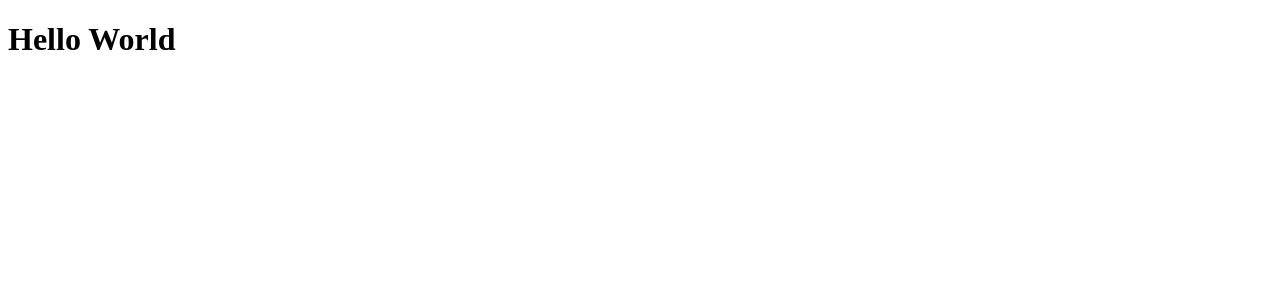
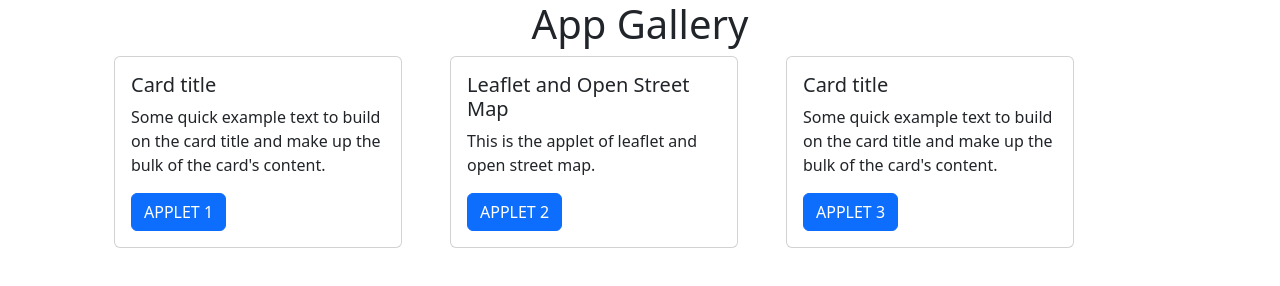
Before and after one commit to Aktziku/IT24C, a plain HTML site: page index.html in a window 1280 px wide. Drawn offline with nearby package versions, Linux system fonts and the light colour scheme.

Commit message:
leaflet and streetmap applet

```diff
--- a/index.html
+++ b/index.html
@@ -3,9 +3,59 @@
 <head>
     <meta charset="UTF-8">
     <meta name="viewport" content="width=device-width, initial-scale=1.0">
-    <title>My Wewbsite</title>
+    <title>App Gallery</title>
+    <link href="https://cdn.jsdelivr.net/npm/bootstrap@5.3.3/dist/css/bootstrap.min.css" rel="stylesheet" integrity="sha384-QWTKZyjpPEjISv5WaRU9OFeRpok6YctnYmDr5pNlyT2bRjXh0JMhjY6hW+ALEwIH" crossorigin="anonymous">
+    <script src="https://cdn.jsdelivr.net/npm/bootstrap@5.3.3/dist/js/bootstrap.bundle.min.js" integrity="sha384-YvpcrYf0tY3lHB60NNkmXc5s9fDVZLESaAA55NDzOxhy9GkcIdslK1eN7N6jIeHz" crossorigin="anonymous"></script>
+
+    <style>
+        .title{
+            text-align: center;
+        }
+        .container{
+            display: flex;
+            justify-content: center;
+            margin-left: 3rem;
+
+        }
+        .container > div{
+            margin-right: 3rem;
+        }
+
+    </style>
+
 </head>
+
 <body>
-    <h1>Hello World</h1>
+    <h1 class="title">App Gallery</h1>
+
+    <div class="container">
+        <!--APPLET1-->
+        <div class="card" style="width: 18rem;">
+            <div class="card-body">
+              <h5 class="card-title">Card title</h5>
+              <p class="card-text">Some quick example text to build on the card title and make up the bulk of the card's content.</p>
+              <a href="#" class="btn btn-primary">APPLET 1</a>
+            </div>
+          </div>
+
+          <!--APPLET2-->
+          <div class="card" style="width: 18rem;">
+            <div class="card-body">
+              <h5 class="card-title">Leaflet and Open Street Map</h5>
+              <p class="card-text">This is the applet of leaflet and open street map.</p>
+              <a href="applet2.html" class="btn btn-primary">APPLET 2</a>
+            </div>
+          </div>
+
+          <!--APPLET2-->
+          <div class="card" style="width: 18rem;">
+            <div class="card-body">
+              <h5 class="card-title">Card title</h5>
+              <p class="card-text">Some quick example text to build on the card title and make up the bulk of the card's content.</p>
+              <a href="#" class="btn btn-primary">APPLET 3</a>
+            </div>
+          </div>
+    </div>
+
 </body>
 </html>
```
Also changed, not shown: applet2.html (added, +29 -0 lines), applet2.js (added, +34 -0 lines), applet2.json (added, +13 -0 lines).
